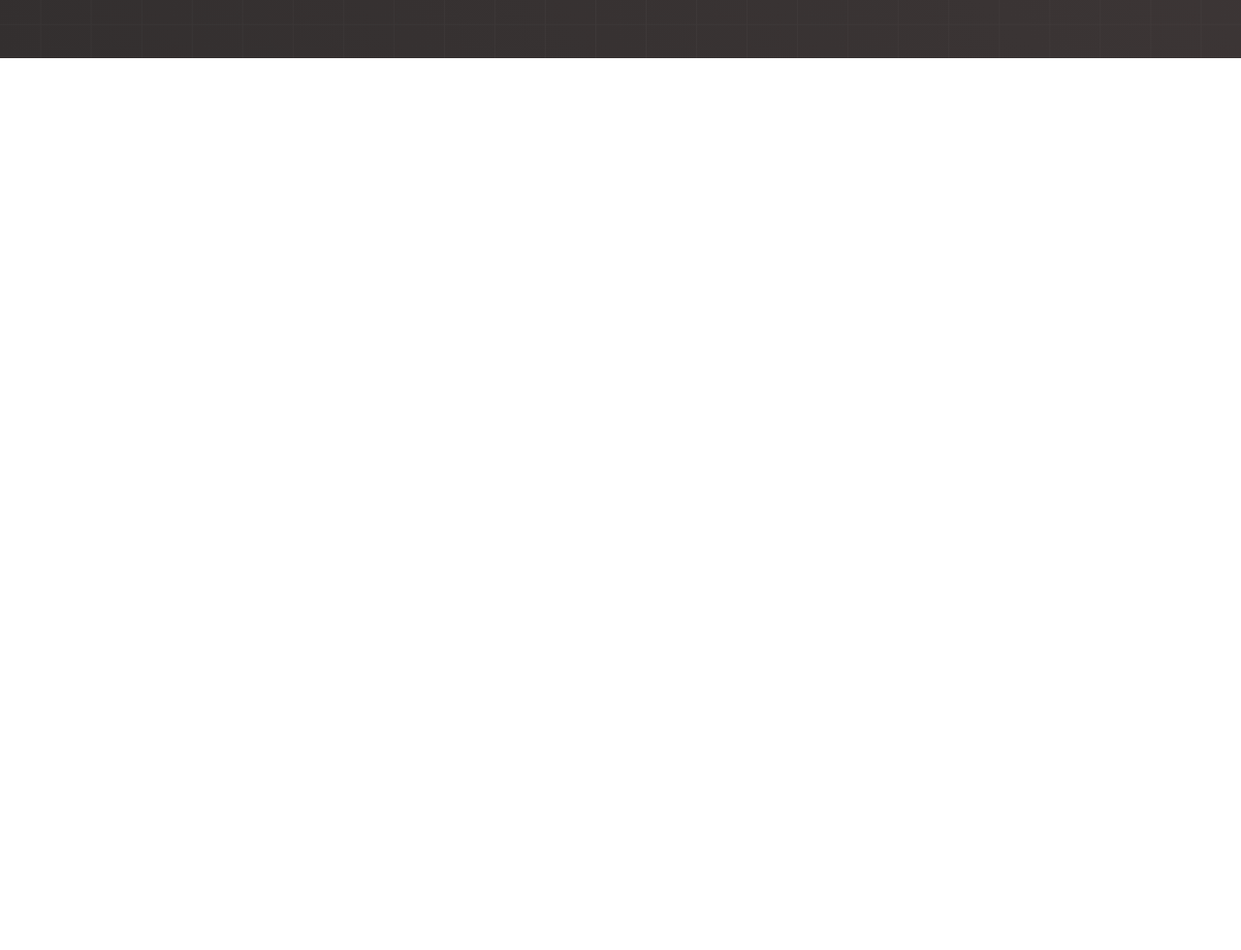
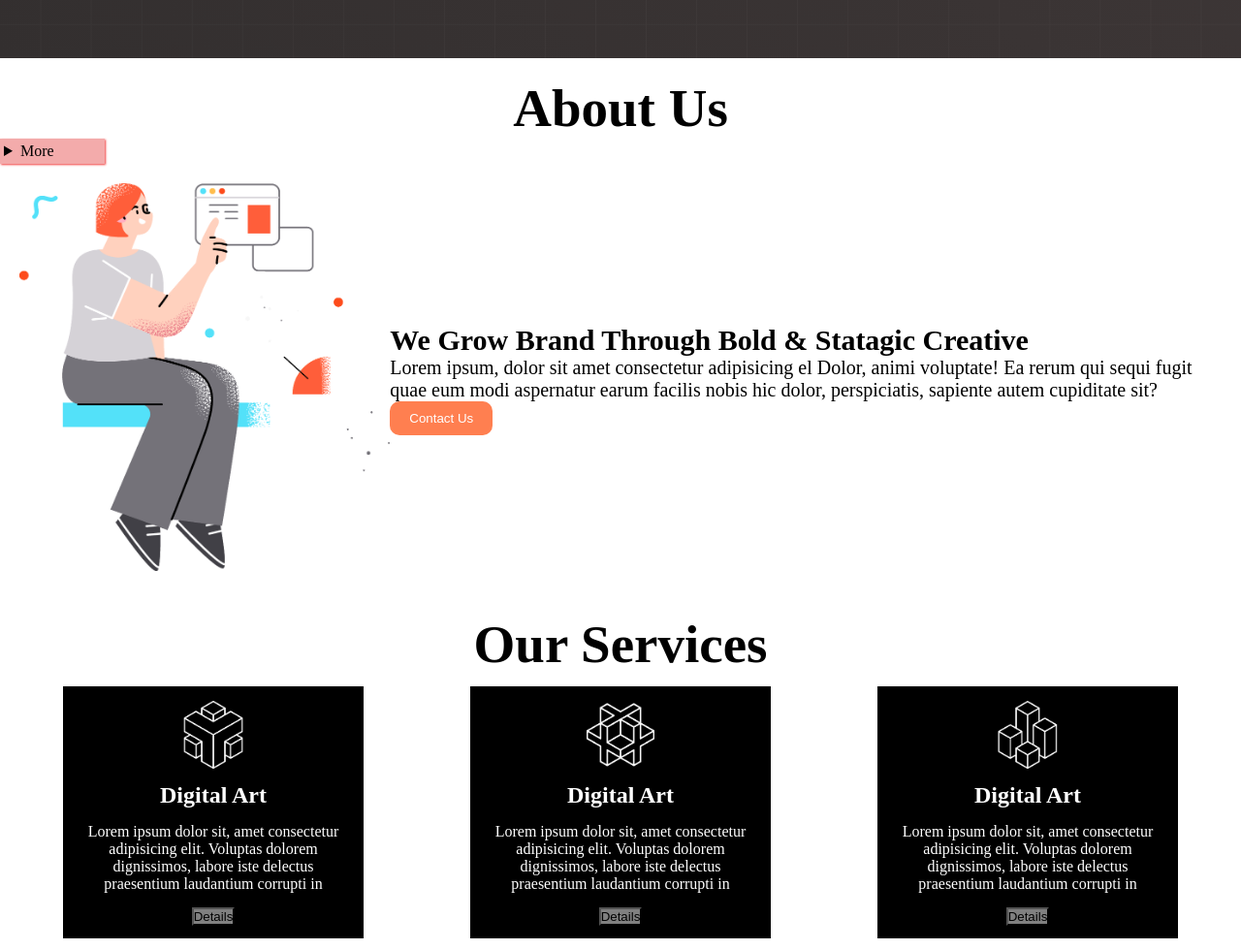
Before and after one commit to musharofahmed1/my-about-project, a plain HTML site: page index.html in a window 1280 px wide. Shown: the part 895-1875 px from the top of the page at 97% size. Before the commit the page ends 955 px from the top, so only its background shows below. Drawn offline with Linux system fonts and the light colour scheme.

Commit message:
added about and service sec

```diff
--- a/index.html
+++ b/index.html
@@ -22,7 +22,7 @@
     </div>
       </nav>
       </header>
-
+       <!--This is Main Section-->
       <main>
           <section>
             <div class = "banner-container">
@@ -39,7 +39,51 @@
             </div>
           </section>
       </main>
+          <section>
+            <h1 class = "title about-title"> About Us</h1>
+            <details>
+              <summary>
+                More
+              </summary>
+              <p> Lorem ipsum dolor sit amet consectetur adipisicing elit. Esse suscipit mollitia maiores omnis? Minus quisquam esse placeat repellat reiciendis sit molestias rem error modi! Modi iste nihil nulla sunt totam?</p>
+            </details>
+            <div class = "about-container">
+              <div class = "about-info">
+                <h1 class = "abt-title">We Grow Brand Through Bold & Statagic Creative</h1>
+                <p class ="abt-info"> Lorem ipsum, dolor sit amet consectetur adipisicing el Dolor, animi voluptate! Ea rerum qui sequi fugit quae eum modi aspernatur earum facilis nobis hic dolor, perspiciatis, sapiente autem cupiditate sit?
+                </p>
+               <button class = "btn"> Contact Us</button>
+              </div>
+              <div class = "about-photo">
+                <img class = "about-image" src = "./images/section.png">
+              </div>
+            </div>
+          </section>
+          <section>
+            <h1 class = "title about-title"> Our Services</h1>
+            <div class ="service-container">
+              <div class = "digital-art">
+                <img class = "service-logo" src = "./icons/0.png">
+                 <h1 class = "box-title">Digital Art</h1>
+                 <p class = "box-info">Lorem ipsum dolor sit, amet consectetur adipisicing elit. Voluptas dolorem dignissimos, labore iste delectus praesentium laudantium corrupti in</p>
+                 <button class = "box-btn">Details</button>
+              </div>
 
+              <div class = "digital-art">
+                <img class = "service-logo" src = "./icons/1.png">
+                 <h1 class = "box-title">Digital Art</h1>
+                 <p class = "box-info">Lorem ipsum dolor sit, amet consectetur adipisicing elit. Voluptas dolorem dignissimos, labore iste delectus praesentium laudantium corrupti in</p>
+                 <button class = "box-btn">Details</button>
+              </div>
+
+              <div class = "digital-art">
+                <img class = "service-logo" src = "./icons/2.png">
+                 <h1 class = "box-title">Digital Art</h1>
+                 <p class = "box-info">Lorem ipsum dolor sit, amet consectetur adipisicing elit. Voluptas dolorem dignissimos, labore iste delectus praesentium laudantium corrupti in</p>
+                 <button class = "box-btn">Details</button>
+              </div>
+            </div>
+          </section>
       <footer>
 
       </footer>
--- a/styles.css
+++ b/styles.css
@@ -66,3 +66,61 @@
     color: rgb(81, 134, 35);
     cursor: pointer;
 }
+.about-image{
+    height: 400px;
+
+}
+.about-container{
+    display: flex;
+    justify-content: space-around;
+    align-items: center;
+    flex-direction: row-reverse;
+    padding: 20px;
+
+}
+.about-title{
+    text-align: center;
+    padding-top: 20px;
+}
+summary{
+  padding: 4px;
+  width: 100px;
+  background-color: #f3abab;
+  border: none;
+  box-shadow: 1px 1px 2px #f14040;
+  cursor: pointer;
+}
+.service-container{
+    display: flex;
+    padding: 10px;
+    justify-content: space-around;
+    align-items: center;
+}
+.digital-art{
+    height: 230px;
+    width: 280px;
+    border: 2px solid white;
+    background-color: black;
+    text-align: center;
+    padding: 15px;
+    color: white;
+}
+.service-logo{
+    width: 70px;;
+}
+.box-btn{
+    background-color: gray;
+    margin-top: 10px;
+}
+.box-title{
+    padding: 10px;
+}
+.box-info{
+    padding: 5px;
+}
+.abt-title{
+    font-size: 30px;;
+}
+.abt-info{
+    font-size: 20px;
+}
```
